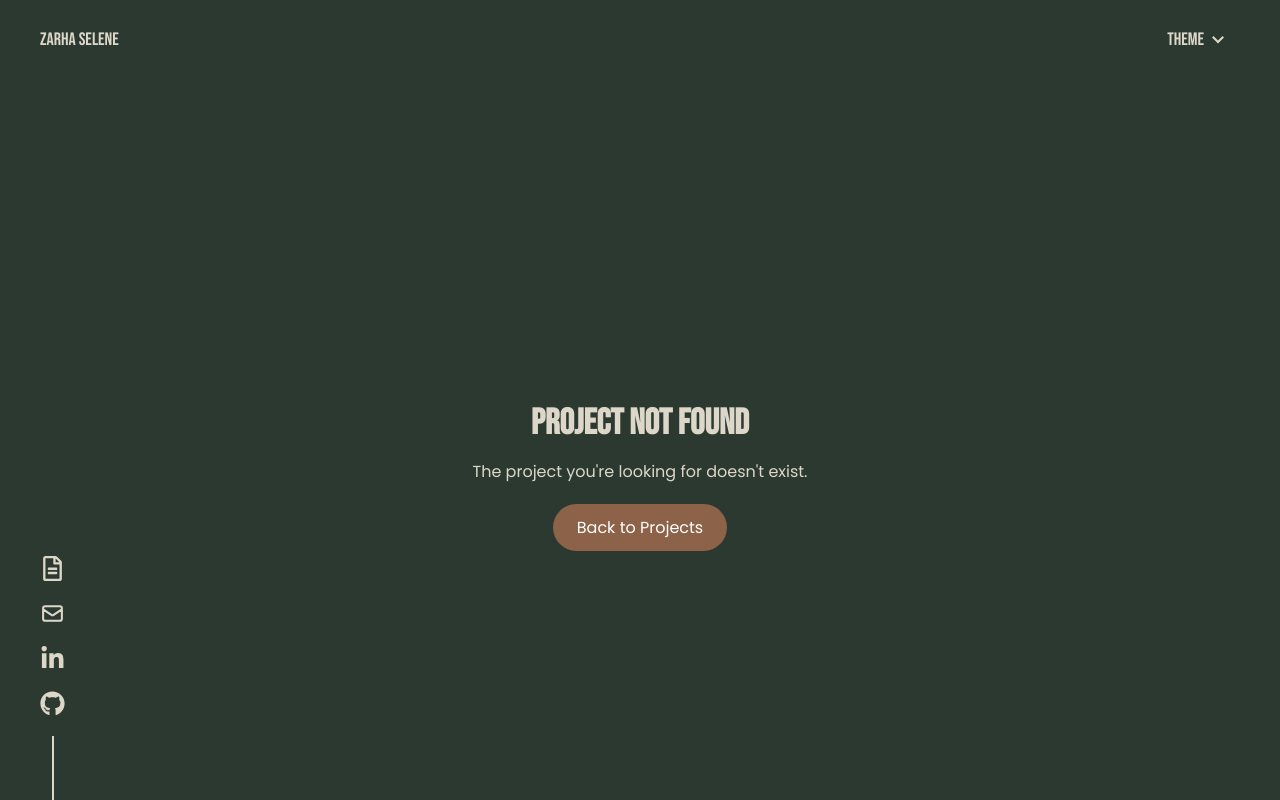
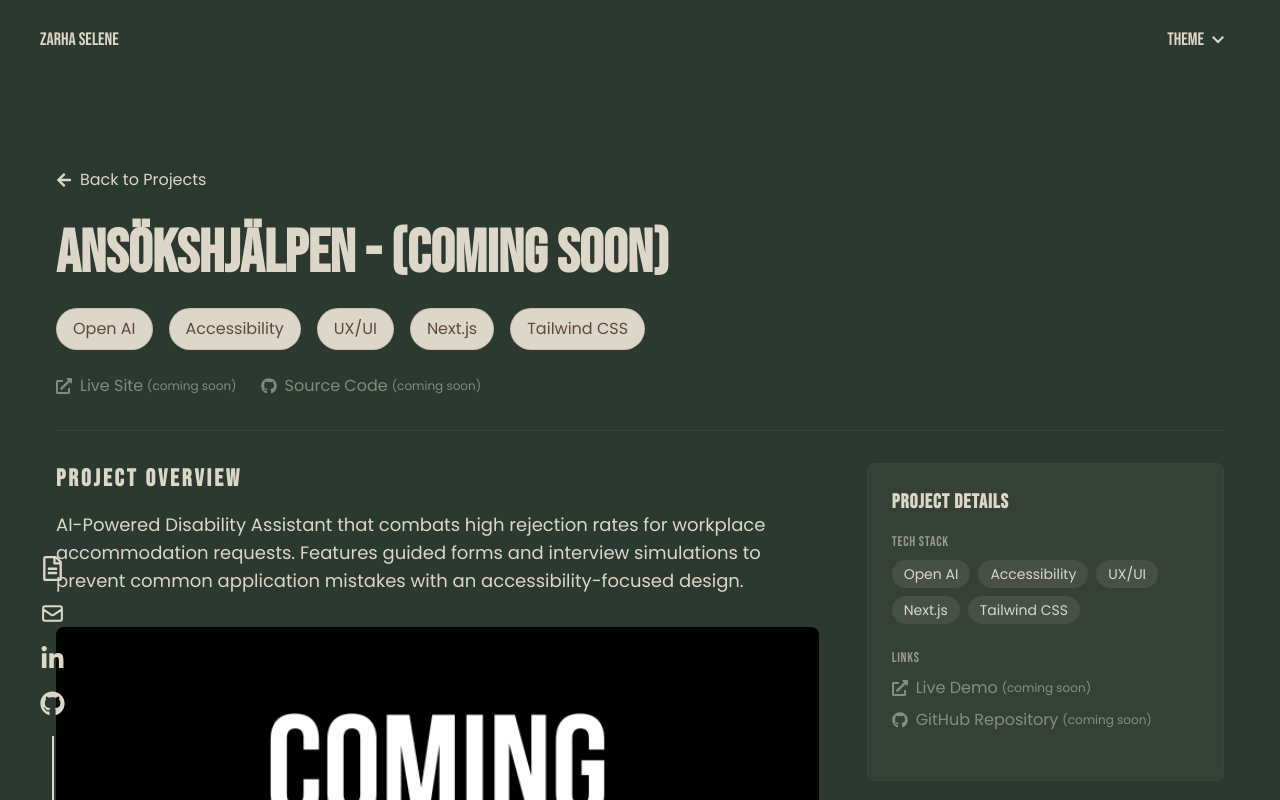
Before and after one commit to zarhaselene/portfolio, a Next.js app: page /projects/ansokshjalpen in a window 1280 px wide. Before the commit this address had no page. Shown: the top 800 px of the page. Built offline with nearby package versions, Linux system fonts and the light colour scheme.

Commit message:
Add 'Ansökshjälpen' project with updated description and image; implement renderLink helper for conditional links

```diff
--- a/src/app/layout/Projects.jsx
+++ b/src/app/layout/Projects.jsx
@@ -33,6 +33,34 @@ const Projects = () => {
         delay: 0.2,
       },
     },
+  };
+
+  // Helper function to render clickable or disabled links
+  const renderLink = (url, icon, ariaLabel) => {
+    const baseClassName = "transition-colors focus-ring";
+
+    if (url && url.trim() !== "") {
+      return (
+        <a
+          target="_blank"
+          href={url}
+          className={`${baseClassName} hover:text-secondary hover:animate-jello`}
+          aria-label={ariaLabel}
+          rel="noreferrer"
+        >
+          {icon}
+        </a>
+      );
+    } else {
+      return (
+        <span
+          className={`${baseClassName} text-base-content/40 cursor-not-allowed`}
+          aria-label={`${ariaLabel} (not available)`}
+        >
+          {icon}
+        </span>
+      );
+    }
   };
 
   return (
@@ -84,24 +112,16 @@ const Projects = () => {
                   role="group"
                   aria-label={`Links for ${project.title}`}
                 >
-                  <a
-                    target="_blank"
-                    href={project.liveUrl}
-                    className="hover:text-secondary hover:animate-jello transition-colors focus-ring"
-                    aria-label={`Visit live site for ${project.title}`}
-                    rel="noreferrer"
-                  >
-                    <FaExternalLinkAlt size={24} />
-                  </a>
-                  <a
-                    target="_blank"
-                    href={project.githubUrl}
-                    className="hover:text-secondary hover:animate-jello transition-colors focus-ring"
-                    aria-label={`View source code for ${project.title} on GitHub`}
-                    rel="noreferrer"
-                  >
-                    <FaGithub size={24} />
-                  </a>
+                  {renderLink(
+                    project.liveUrl,
+                    <FaExternalLinkAlt size={24} />,
+                    `Visit live site for ${project.title}`
+                  )}
+                  {renderLink(
+                    project.githubUrl,
+                    <FaGithub size={24} />,
+                    `View source code for ${project.title} on GitHub`
+                  )}
                 </div>
               </div>
               <p className="text-[1rem] lg:text-lg mt-4 text-base-content/80">
--- a/src/app/projects/[slug]/page.jsx
+++ b/src/app/projects/[slug]/page.jsx
@@ -47,6 +47,30 @@ export default function ProjectPage() {
     },
   };
 
+  // Helper function to render links conditionally
+  const renderLink = (url, icon, text, className = "") => {
+    if (url && url.trim() !== "") {
+      return (
+        <a
+          href={url}
+          target="_blank"
+          rel="noreferrer"
+          className={`inline-flex items-center hover:text-secondary transition-colors ${className}`}
+        >
+          {icon} {text}
+        </a>
+      );
+    } else {
+      return (
+        <span
+          className={`inline-flex items-center text-base-content/50 ${className}`}
+        >
+          {icon} {text} <span className="ml-1 text-xs">(coming soon)</span>
+        </span>
+      );
+    }
+  };
+
   return (
     <section className="py-16 md:py-24 px-4 max-w-7xl mx-auto">
       <motion.div initial="hidden" animate="visible" variants={fadeIn}>
@@ -74,22 +98,16 @@ export default function ProjectPage() {
           </div>
 
           <div className="flex gap-6">
-            <a
-              href={project.liveUrl}
-              target="_blank"
-              rel="noreferrer"
-              className="inline-flex items-center hover:text-secondary transition-colors"
-            >
-              <FaExternalLinkAlt className="mr-2" /> Live Site
-            </a>
-            <a
-              href={project.githubUrl}
-              target="_blank"
-              rel="noreferrer"
-              className="inline-flex items-center hover:text-secondary transition-colors"
-            >
-              <FaGithub className="mr-2" /> Source Code
-            </a>
+            {renderLink(
+              project.liveUrl,
+              <FaExternalLinkAlt className="mr-2" />,
+              "Live Site"
+            )}
+            {renderLink(
+              project.githubUrl,
+              <FaGithub className="mr-2" />,
+              "Source Code"
+            )}
           </div>
         </div>
 
@@ -185,23 +203,17 @@ export default function ProjectPage() {
                 <h4 className="text-sm uppercase tracking-wider text-base-content/60 mb-2">
                   Links
                 </h4>
-                <div className="space-y-2">
-                  <a
-                    href={project.liveUrl}
-                    target="_blank"
-                    rel="noreferrer"
-                    className="flex items-center hover:text-secondary transition-colors"
-                  >
-                    <FaExternalLinkAlt className="mr-2" /> Live Demo
-                  </a>
-                  <a
-                    href={project.githubUrl}
-                    target="_blank"
-                    rel="noreferrer"
-                    className="flex items-center hover:text-secondary transition-colors"
-                  >
-                    <FaGithub className="mr-2" /> GitHub Repository
-                  </a>
+                <div className="flex flex-col space-y-2">
+                  {renderLink(
+                    project.liveUrl,
+                    <FaExternalLinkAlt className="mr-2" />,
+                    "Live Demo"
+                  )}
+                  {renderLink(
+                    project.githubUrl,
+                    <FaGithub className="mr-2" />,
+                    "GitHub Repository"
+                  )}
                 </div>
               </div>
             </motion.aside>
--- a/src/data/projects.js
+++ b/src/data/projects.js
@@ -48,26 +48,20 @@ export const projects = [
     imagePath: "/assets/projects/Pokedex.png",
   },
   {
-    title: "Countdown",
+    title: "Ansökshjälpen - (coming soon)",
     description:
-      "A responsive countdown timer that ticks down every second. Includes hover states for interactive elements and a card flip animation for changing numbers.",
-    tags: ["HTML5", "JavaScript", "CSS3", "CSS Grid", "Flexbox"],
-    liveUrl: "https://zarhaselene-countdown.netlify.app/",
-    githubUrl: "https://github.com/zarhaselene/countdown",
-    slug: "countdown",
+      "AI-Powered Disability Assistant that combats high rejection rates for workplace accommodation requests. Features guided forms and interview simulations to prevent common application mistakes with an accessibility-focused design.",
+    tags: ["Open AI", "Accessibility", "UX/UI", "Next.js", "Tailwind CSS"],
+    liveUrl: "",
+    githubUrl: "",
+    slug: "ansokshjalpen",
     challenge:
-      "Creating an engaging, visually appealing countdown timer with smooth animations and cross-browser compatibility.",
+      "High rejection rates for workplace accommodation requests through Försäkringskassan, often due to common application mistakes and accessibility barriers.",
     solution:
-      "Built a responsive countdown application with flip card animations that work across different devices and browsers.",
-    process: [
-      "Designed the visual interface with a focus on readability and aesthetics",
-      "Implemented custom CSS animations for the flip effect",
-      "Built the JavaScript logic for accurate time calculations",
-      "Optimized the layout for both desktop and mobile devices",
-    ],
-    results:
-      "Delivered a polished countdown timer with engaging animations that maintains accurate timing and performs well across different screen sizes and browsers.",
-    imagePath: "/assets/projects/Countdown.png",
+      "Created an AI-powered digital assistant that guides users through accommodation request forms and simulates interviews to prevent common mistakes.",
+    process: ["Coming Soon"],
+    results: "Coming Soon",
+    imagePath: "/assets/projects/ComingSoon.png",
   },
 ];
 
```
Also changed, not shown: public/assets/projects/ComingSoon.png (added).
